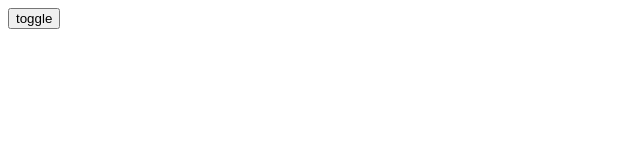
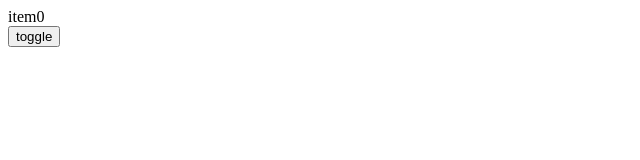
Before and after one commit to huangnuoen/learnReact, a React (Create React App) app: page / in a window 1280 px wide. Both pictures are taken after a click on the button "toggle". Shown: the top 160 px of the page, without its empty margins (0-640 px from the left). Built offline with nearby package versions, Linux system fonts and the light colour scheme.

Commit message:
transitiongroup

```diff
--- a/src/App.js
+++ b/src/App.js
@@ -1,29 +1,42 @@
 import React, { Component, Fragment } from "react";
-import { CSSTransition } from "react-transition-group";
+import { CSSTransition, TransitionGroup } from "react-transition-group";
 import "./style.css";
 
 class App extends Component {
   constructor(props) {
     super(props);
     this.state = {
+      list: [],
       show: true
     };
     this.handleToggle = this.handleToggle.bind(this);
+    this.handleAddItem = this.handleAddItem.bind(this);
   }
   render() {
     return (
       <Fragment>
+        <TransitionGroup>
+          {this.state.list.map((item, i) => {
+            return (
               <CSSTransition
-          in={this.state.show}
-          timeout={1000}
+                timeout={5000}
                 classNames="fade"
                 unmountOnExit
-          onEntered={el=>{el.style.color='blue'}}
+                onEntered={el => {
+                  el.style.color = "blue";
+                }}
                 appear={true}
+                key={i}
               >
-          <div> hello world </div>
+                <div>
+                  {item}
+                  {i}
+                </div>
               </CSSTransition>
-        <button onClick={this.handleToggle}>toggle</button>
+            );
+          })}
+        </TransitionGroup>
+        <button onClick={this.handleAddItem}>toggle</button>
       </Fragment>
     );
   }
@@ -32,6 +45,13 @@
       show: !this.state.show
     });
   }
+  handleAddItem() {
+    this.setState(prevState => {
+      return {
+        list: [...prevState.list, "item"]
+      };
+    });
+  }
 }
 
 export default App;
```
Also changed, not shown: src/style.css (+18 -5 lines). Lines whose indentation alone changed are shown as unchanged.
